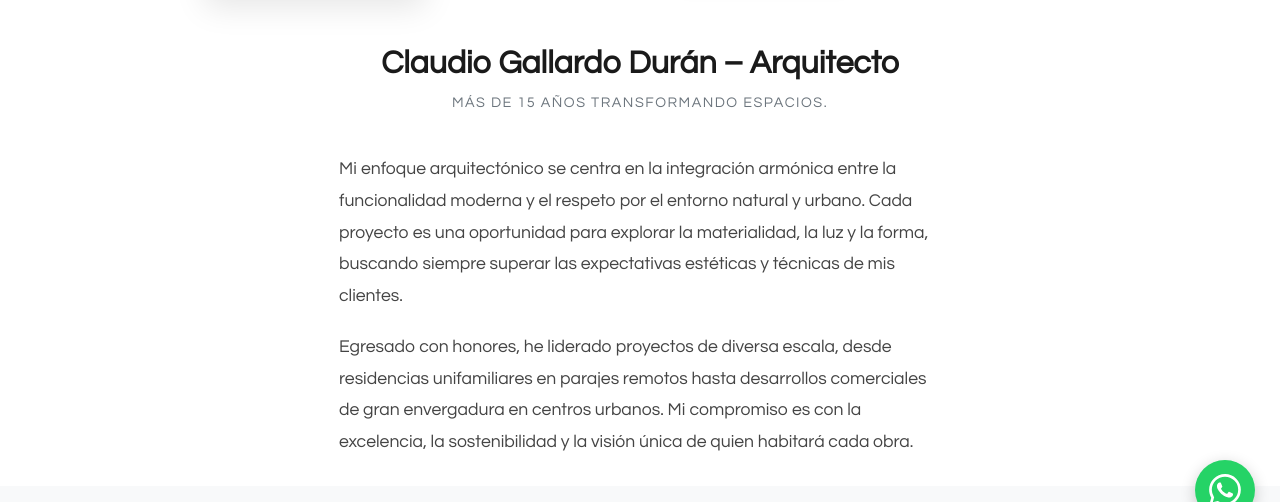
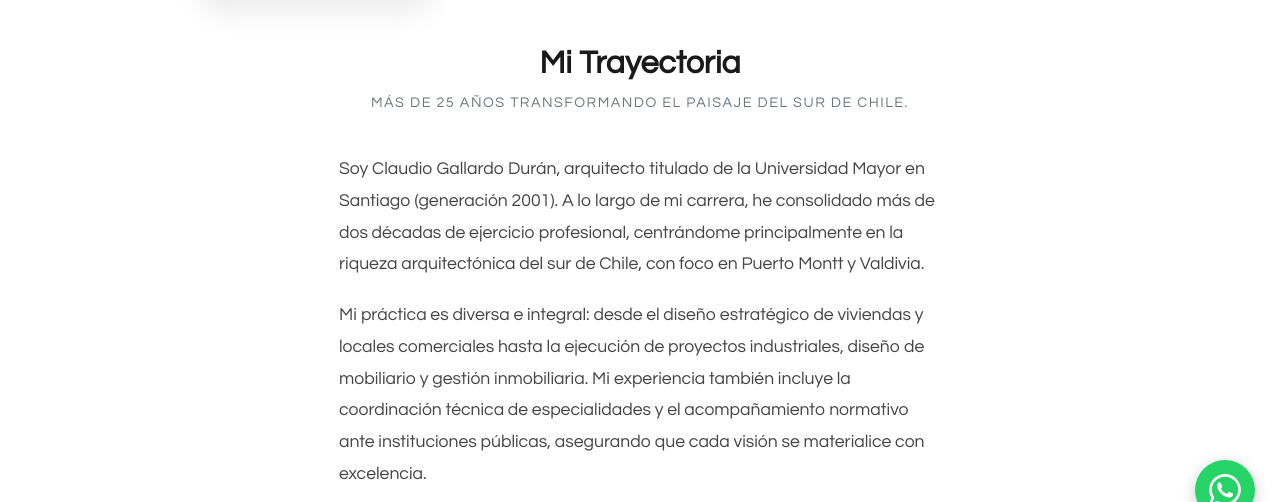
Before and after one commit to joacos/claudio-web, a website built with Vite: page index.html in a window 1280 px wide. Both pictures are taken after a click on the button "TRAYECTORIA". Shown: the part 255-757 px from the top of the page. Built offline with nearby package versions, Linux system fonts and the light colour scheme; no server answers.

Commit message:
feat: update bio/trayectoria text from trayectoria.md in first person

```diff
--- a/index.html
+++ b/index.html
@@ -70,18 +70,13 @@
         <section id="about" class="tab-content">
             <div class="trajectory-container">
                 <div class="trajectory-header">
-                    <h2>Claudio Gallardo Durán – Arquitecto</h2>
-                    <p class="years-experience">Más de 15 años transformando espacios.</p>
+                    <h2>Mi Trayectoria</h2>
+                    <p class="years-experience">Más de 25 años transformando el paisaje del sur de Chile.</p>
                 </div>
                 <div class="trajectory-text">
-                    <p>Mi enfoque arquitectónico se centra en la integración armónica entre la funcionalidad moderna y
-                        el respeto por el entorno natural y urbano. Cada proyecto es una oportunidad para explorar la
-                        materialidad, la luz y la forma, buscando siempre superar las expectativas estéticas y técnicas
-                        de mis clientes.</p>
-                    <p>Egresado con honores, he liderado proyectos de diversa escala, desde residencias unifamiliares en
-                        parajes remotos hasta desarrollos comerciales de gran envergadura en centros urbanos. Mi
-                        compromiso es con la excelencia, la sostenibilidad y la visión única de quien habitará cada
-                        obra.</p>
+                    <p>Soy Claudio Gallardo Durán, arquitecto titulado de la Universidad Mayor en Santiago (generación 2001). A lo largo de mi carrera, he consolidado más de dos décadas de ejercicio profesional, centrándome principalmente en la riqueza arquitectónica del sur de Chile, con foco en Puerto Montt y Valdivia.</p>
+                    <p>Mi práctica es diversa e integral: desde el diseño estratégico de viviendas y locales comerciales hasta la ejecución de proyectos industriales, diseño de mobiliario y gestión inmobiliaria. Mi experiencia también incluye la coordinación técnica de especialidades y el acompañamiento normativo ante instituciones públicas, asegurando que cada visión se materialice con excelencia.</p>
+                    <p>En Gallardo ARQ, mi enfoque nace de una lectura profunda de tus necesidades. Busco equilibrar lo funcional con lo emocional y presupuestario, creando espacios que no solo cumplen con estándares técnicos, sino que ofrecen bienestar e identidad. Actualmente, radicado en Valdivia y Niebla, continúo desarrollando proyectos con una conexión vital con nuestro territorio y el paisaje sureño.</p>
                 </div>
             </div>
         </section>
```
